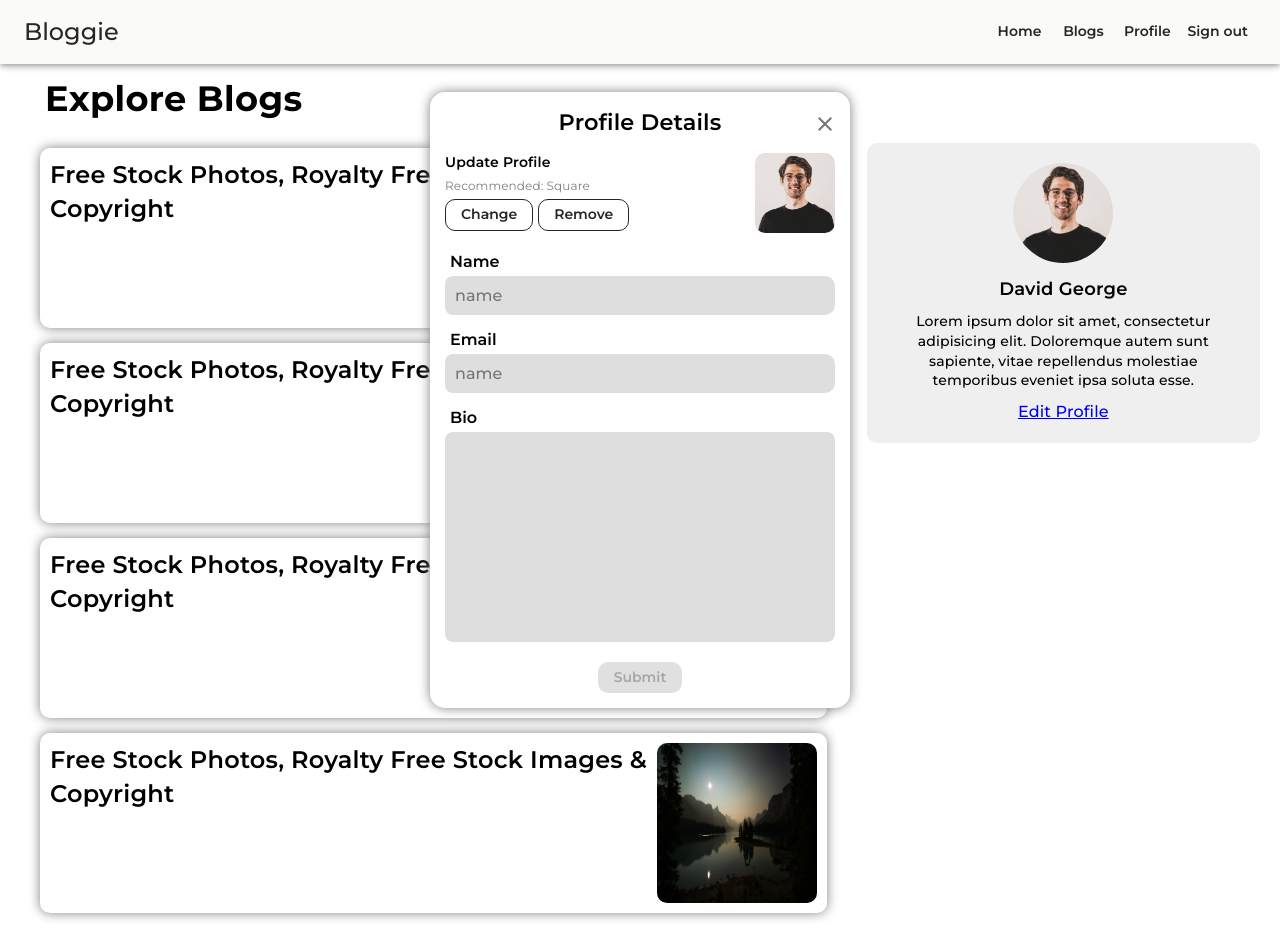
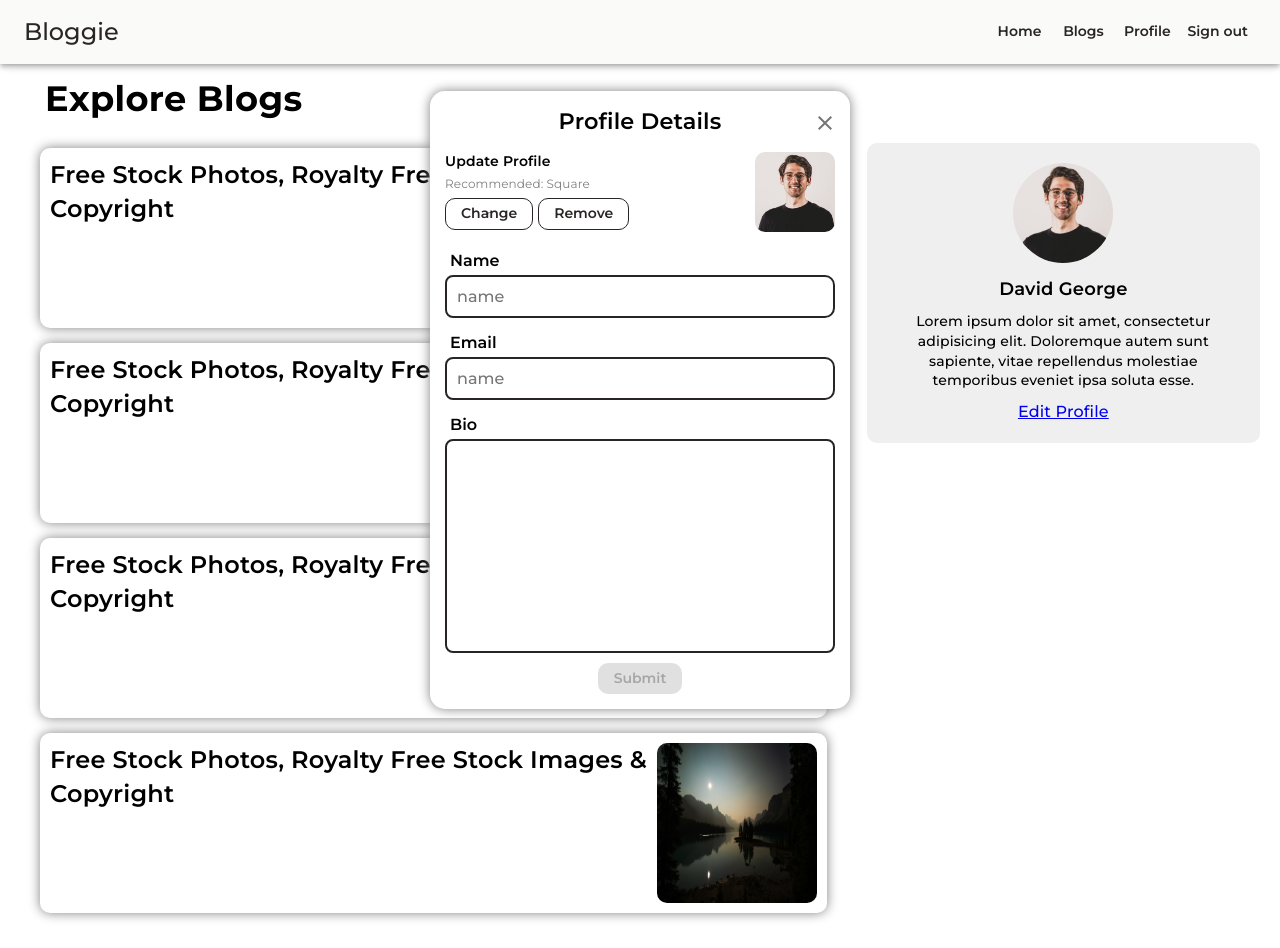
Before and after one commit to satyam73/blog-web, a Next.js app: page /blogs in a window 1280 px wide. Built offline with nearby package versions, Linux system fonts and the light colour scheme.

Commit message:
feat: add update profile info functionality

```diff
--- a/app/Contexts/UserProvider.js
+++ b/app/Contexts/UserProvider.js
@@ -5,6 +5,7 @@ import {
   getAuth,
 } from 'firebase/auth';
 import firebaseApp from '@/app/firebase/config';
+import { getDataById } from '../firebase/db/db';
 
 const auth = getAuth(firebaseApp);
 export const UserContext = createContext({});
@@ -13,7 +14,7 @@ export const useUser = () => useContext(UserContext);
 export default function UserProvider({ children }) {
   const [user, setUser] = useState(null);
   const [loading, setLoading] = useState(true);
-
+  const [userDataFirebase, setUserDataFirebase] = useState(null)
   useEffect(() => {
     const unsubscribe = onAuthStateChanged(auth, (user) => {
       if (user) {
@@ -21,14 +22,27 @@ export default function UserProvider({ children }) {
       } else {
         setUser(null);
       }
-      setLoading(false);
+      (async () => {
+        try {
+          const { result, error } = await getDataById(user.uid, 'users');
+
+          if (result && !error) {
+            setUserDataFirebase(result);
+          }
+        } catch (error) {
+          console.error('Some error occured while getting user data ', error);
+        } finally {
+          setLoading(false);
+        }
+      })();
     });
+
 
     return () => unsubscribe();
   }, []);
 
   return (
-    <UserContext.Provider value={{ user, loading }}>
+    <UserContext.Provider value={{ user, userDataFirebase, loading }}>
       {children}
     </UserContext.Provider >
   )
--- a/app/components/ProfileModal/ProfileModal.js
+++ b/app/components/ProfileModal/ProfileModal.js
@@ -1,7 +1,7 @@
-import React, { useRef, useState } from 'react'
+import React, { useEffect, useRef, useState } from 'react'
 import { updateProfile } from 'firebase/auth';
 
-import { updateDataOfFirebase } from '@/app/firebase/db/db';
+import { getDataById, updateDataOfFirebase } from '@/app/firebase/db/db';
 import { useToast } from '@/app/contexts/ToastProvider';
 import { useUser } from '@/app/contexts/UserProvider';
 import { useDebounceEffect } from './profileModal.hooks';
@@ -16,7 +16,7 @@ import ProfileModalPresentation from './ProfileModalPresentation'
 export default function ProfileModal({ open, handleClose }) {
   const [isSubmitButtonDisabled, setIsSubmitButtonDisabled] = useState(true);
   const [isRemoveButtonLoading, setIsRemoveButtonLoading] = useState(false);
-  const { user } = useUser();
+  const { user, userDataFirebase, loading } = useUser();
   const [isChangeProfileStep, setIsChangeProfileStep] = useState();
   const [image, setImage] = useState(null);
   const imageRef = useRef();
@@ -24,9 +24,21 @@ export default function ProfileModal({ open, handleClose }) {
   const [croppedImageBlob, setCroppedImageBlob] = useState(null);
   const [crop, setCrop] = useState();
   const [completedCrop, setCompletedCrop] = useState(null);
-  const [isImageUploading, setIsImageUploading] = useState(false);
+  const [isSubmitButtonLoading, setIsSubmitButtonLoading] = useState(false);
   const { toast, showToast } = useToast();
+  const [formFields, setFormFields] = useState({
+    name: userDataFirebase?.name,
+    email: userDataFirebase?.email,
+    bio: userDataFirebase?.bio
+  });
 
+  useEffect(() => {
+    setFormFields({
+      name: userDataFirebase?.name,
+      email: userDataFirebase?.email,
+      bio: userDataFirebase?.bio
+    })
+  }, [loading])
   useDebounceEffect(() => {
     imgPreview(imageRef, completedCrop).then(({ file, blob }) => {
 
@@ -85,7 +97,7 @@ export default function ProfileModal({ open, handleClose }) {
 
   async function onSubmitButtonClick() {
     if (isChangeProfileStep) {
-      setIsImageUploading(true);
+      setIsSubmitButtonLoading(true);
 
       let sanitizedFile;
 
@@ -105,10 +117,30 @@ export default function ProfileModal({ open, handleClose }) {
         console.error('some error ocurred while updating profile picture ', error);
         showToast({ ...toast, isVisible: true, text: ERROR_MESSAGES.SOMETHING_WENT_WRONG, type: TOAST_TYPES.ERROR });
       } finally {
-        setIsImageUploading(false);
+        setIsSubmitButtonLoading(false);
         handleBack();
       }
       return;
+    }
+
+
+    const sanitizedData = {
+      bio: formFields.bio.trim(),
+      // email: formFields.email.trim(), //email updation to be handle later
+      name: formFields.name.trim()
+    }
+    setIsSubmitButtonLoading(true);
+    try {
+      const { result, error } = await updateDataOfFirebase(user.uid, 'users', sanitizedData);
+
+      if (result && !error) return showToast({ ...toast, isVisible: true, text: SUCCESS_MESSAGES.PROFILE_UPDATE_MESSAGE, type: TOAST_TYPES.SUCCESS });
+
+      throw new Error();
+    } catch (error) {
+      console.error('Some error occured while updating profile details ', error);
+      showToast({ ...toast, isVisible: true, text: ERROR_MESSAGES.SOMETHING_WENT_WRONG, type: TOAST_TYPES.ERROR });
+    } finally {
+      setIsSubmitButtonLoading(false);
     }
   }
 
@@ -119,13 +151,21 @@ export default function ProfileModal({ open, handleClose }) {
     try {
       updateProfile(user, { photoURL: '' });
       await updateDataOfFirebase(user.uid, 'users', { profilePic: null });
-      showToast({ ...toast, isVisible: true, text: SUCCESS_MESSAGES.PROFILE_PIC_UPDATE_MESSAGE, type: TOAST_TYPES.SUCCESS });
+      showToast({ ...toast, isVisible: true, text: SUCCESS_MESSAGES.PROFILE_UPDATE_MESSAGE, type: TOAST_TYPES.SUCCESS });
     } catch (error) {
       console.error('Something went wrong while removing profile picture ', error);
       showToast({ ...toast, isVisible: true, text: ERROR_MESSAGES.SOMETHING_WENT_WRONG, type: TOAST_TYPES.ERROR });
     } finally {
       setIsRemoveButtonLoading(false);
     }
+  }
+
+  function handleInputChange(e) {
+    const sanitizedValue = e.target.value;
+    const name = e.target.name;
+    setIsSubmitButtonDisabled(false);
+
+    setFormFields({ ...formFields, [name]: sanitizedValue });
   }
 
   return (
@@ -143,9 +183,11 @@ export default function ProfileModal({ open, handleClose }) {
       imageRef={imageRef} crop={crop} setCrop={setCrop}
       setCompletedCrop={setCompletedCrop}
       handleBack={handleBack}
-      isImageUploading={isImageUploading}
+      isSubmitButtonLoading={isSubmitButtonLoading}
       onRemoveProfileClick={onRemoveProfileClick}
       isRemoveButtonLoading={isRemoveButtonLoading}
+      handleInputChange={handleInputChange}
+      formFields={formFields}
     />
   )
 };
--- a/app/components/ProfileModal/ProfileModalPresentation.js
+++ b/app/components/ProfileModal/ProfileModalPresentation.js
@@ -32,9 +32,11 @@ export default function ProfileModalPresentation({
   imageRef,
   setCompletedCrop,
   handleBack,
-  isImageUploading,
+  isSubmitButtonLoading,
   onRemoveProfileClick,
   isRemoveButtonLoading,
+  handleInputChange,
+  formFields,
 }) {
   return (
     <Modal open={open} onClose={handleClose}>
@@ -69,22 +71,22 @@ export default function ProfileModalPresentation({
                 isRemoveButtonLoading={isRemoveButtonLoading}
               />
               <InputBox
-                value={user?.displayName}
+                value={formFields.name}
                 type={'text'}
                 name={'Name'}
                 placeholder={'name'}
                 id={'name'}
                 isValid={'true'}
-                disabled={true}
+                handleChange={handleInputChange}
               />
               <InputBox
-                value={user?.email}
+                value={formFields.email}
                 type={'text'}
                 name={'Email'}
                 placeholder={'name'}
                 id={'name'}
                 isValid={'true'}
-                disabled={true}
+                handleChange={handleInputChange}
               />
               <label
                 htmlFor={'bio'}
@@ -94,12 +96,12 @@ export default function ProfileModalPresentation({
               </label>
               <textarea
                 className={styles['profile-modal__bio-textarea']}
-                name=''
+                name='bio'
                 id='bio'
                 cols='30'
                 rows='10'
-                disabled={true}
-                value={user?.bio}
+                value={formFields.bio}
+                onInput={handleInputChange}
               ></textarea>
             </Box>
           ) : (
@@ -114,12 +116,12 @@ export default function ProfileModalPresentation({
         </Box>
         <Box className={styles['profile-modal__actions']}>
           <Button
-            disabled={isSubmitButtonDisabled || isImageUploading}
+            disabled={isSubmitButtonDisabled || isSubmitButtonLoading}
             variant='contained'
             className={styles['profile-modal__submit-button']}
             onClick={onSubmitButtonClick}
           >
-            {isImageUploading ? (
+            {isSubmitButtonLoading ? (
               <CircularProgress size={20} color='inherit' />
             ) : (
               'Submit'
--- a/app/components/common/Input/InputBox.js
+++ b/app/components/common/Input/InputBox.js
@@ -15,7 +15,7 @@ export default function InputBox({
   inputRef = null,
   disabled = false,
   handleChange = () => { },
-  handleFocusOut = () => { }
+  handleFocusOut = () => { },
 }) {
   const [isPasswordHidden, setIsPasswordHidden] = useState(true);
   const lowerCaseName = name?.toLowerCase();
--- a/app/firebase/db/db.js
+++ b/app/firebase/db/db.js
@@ -41,3 +41,19 @@ export const updateDataOfFirebase = async (id, collectionName, dataToUpdate) =>
 
   return { result, error };
 }
+
+
+export const getDataById = async (id, collectionName) => {
+  let result = null;
+  let error = null;
+  try {
+    const docRef = doc(db, collectionName, id)
+
+    result = (await getDoc(docRef)).data();
+  } catch (e) {
+    error = e;
+  }
+
+  console.log()
+  return { result, error };
+}
--- a/constants.js
+++ b/constants.js
@@ -20,7 +20,7 @@ export const INFO_MESSAGES = {
 
 export const SUCCESS_MESSAGES = {
   SIGNUP_SUCCESS_MESSAGE: 'Successfully signed up',
-  PROFILE_PIC_UPDATE_MESSAGE: 'Successfully updated the profile'
+  PROFILE_UPDATE_MESSAGE: 'Successfully updated the profile'
 }
 
 
```
